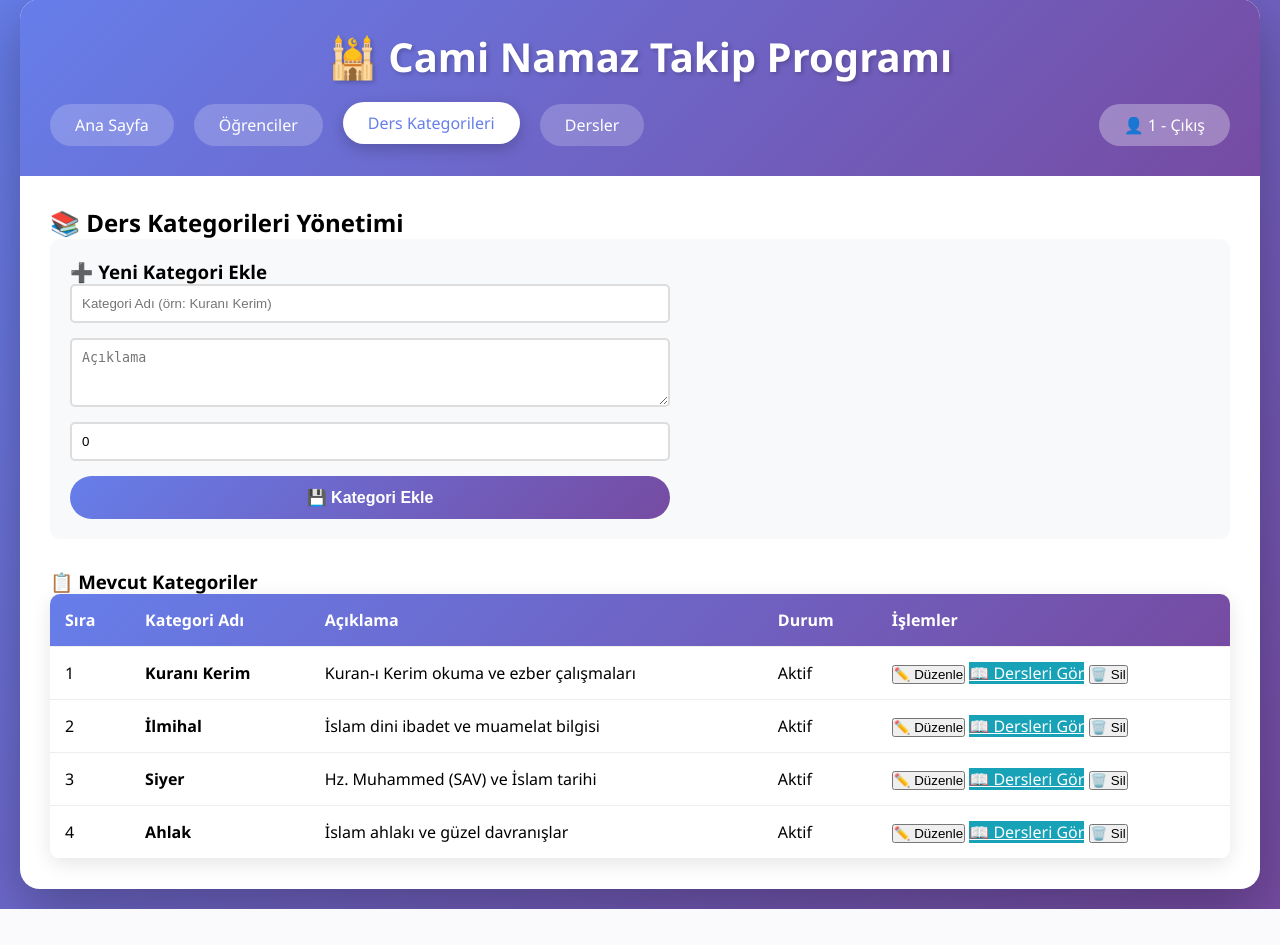
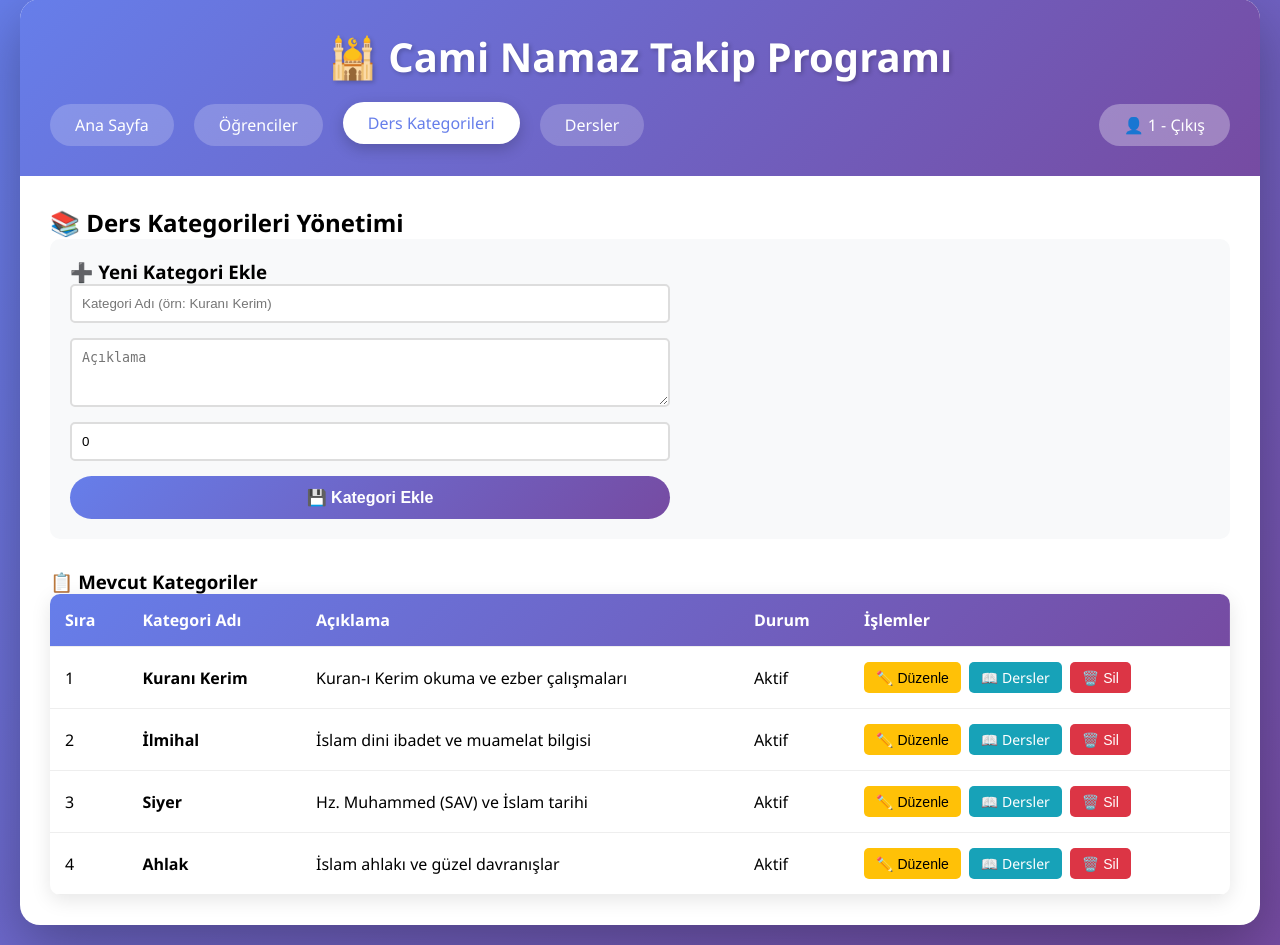
Before and after one commit to kalyoncuvolkan/caminamaztakip, a PHP site: page /ders-kategorileri.php in a window 1280 px wide. Shown: the part 21-966 px from the top of the page. Before the commit the page ends 930 px from the top, so only its background shows below. Run offline with PHP 8.4, Linux system fonts and the light colour scheme; the visitor is signed in with stand-in values (Sample User, id 1); data comes from the database, SQL or seed files in the repository.

Commit message:
🎨 Ders kategorileri sayfasındaki butonların düzeni ve stilleri iyileştirildi
- Butonlar flexbox ile düzgün hizalandı
- Tutarlı padding, border-radius ve font-size değerleri
- Renk kodlaması: Sarı (Düzenle), Mavi (Dersler), Kırmızı (Sil)
- 'Dersleri Gör' kısaltılarak 'Dersler' yapıldı
- White-space ve gap ile daha düzenli görünüm
- Hover efektleri için title eklendi

```diff
--- a/ders-kategorileri.php
+++ b/ders-kategorileri.php
@@ -106,9 +106,11 @@ $kategoriler = $pdo->query("SELECT * FROM ders_kategorileri ORDER BY sira, kateg
                             </span>
                         </td>
                         <td>
-                            <button onclick="duzenle(<?php echo $kat['id']; ?>)" class="btn-sm btn-edit">✏️ Düzenle</button>
-                            <a href="dersler.php?kategori=<?php echo $kat['id']; ?>" class="btn-sm" style="background: #17a2b8; color: white;">📖 Dersleri Gör</a>
-                            <button onclick="sil(<?php echo $kat['id']; ?>, '<?php echo htmlspecialchars($kat['kategori_adi']); ?>')" class="btn-sm btn-delete">🗑️ Sil</button>
+                            <div style="display: flex; gap: 8px; flex-wrap: wrap;">
+                                <button onclick="duzenle(<?php echo $kat['id']; ?>)" class="btn-sm" style="background: #ffc107; color: #000; border: none; padding: 6px 12px; border-radius: 5px; cursor: pointer; font-size: 14px; white-space: nowrap;" title="Düzenle">✏️ Düzenle</button>
+                                <a href="dersler.php?kategori=<?php echo $kat['id']; ?>" class="btn-sm" style="background: #17a2b8; color: white; text-decoration: none; padding: 6px 12px; border-radius: 5px; display: inline-block; font-size: 14px; white-space: nowrap;" title="Dersleri Görüntüle">📖 Dersler</a>
+                                <button onclick="sil(<?php echo $kat['id']; ?>, '<?php echo htmlspecialchars($kat['kategori_adi']); ?>')" class="btn-sm" style="background: #dc3545; color: white; border: none; padding: 6px 12px; border-radius: 5px; cursor: pointer; font-size: 14px; white-space: nowrap;" title="Sil">🗑️ Sil</button>
+                            </div>
                         </td>
                     </tr>
                     <?php endforeach; ?>
```
